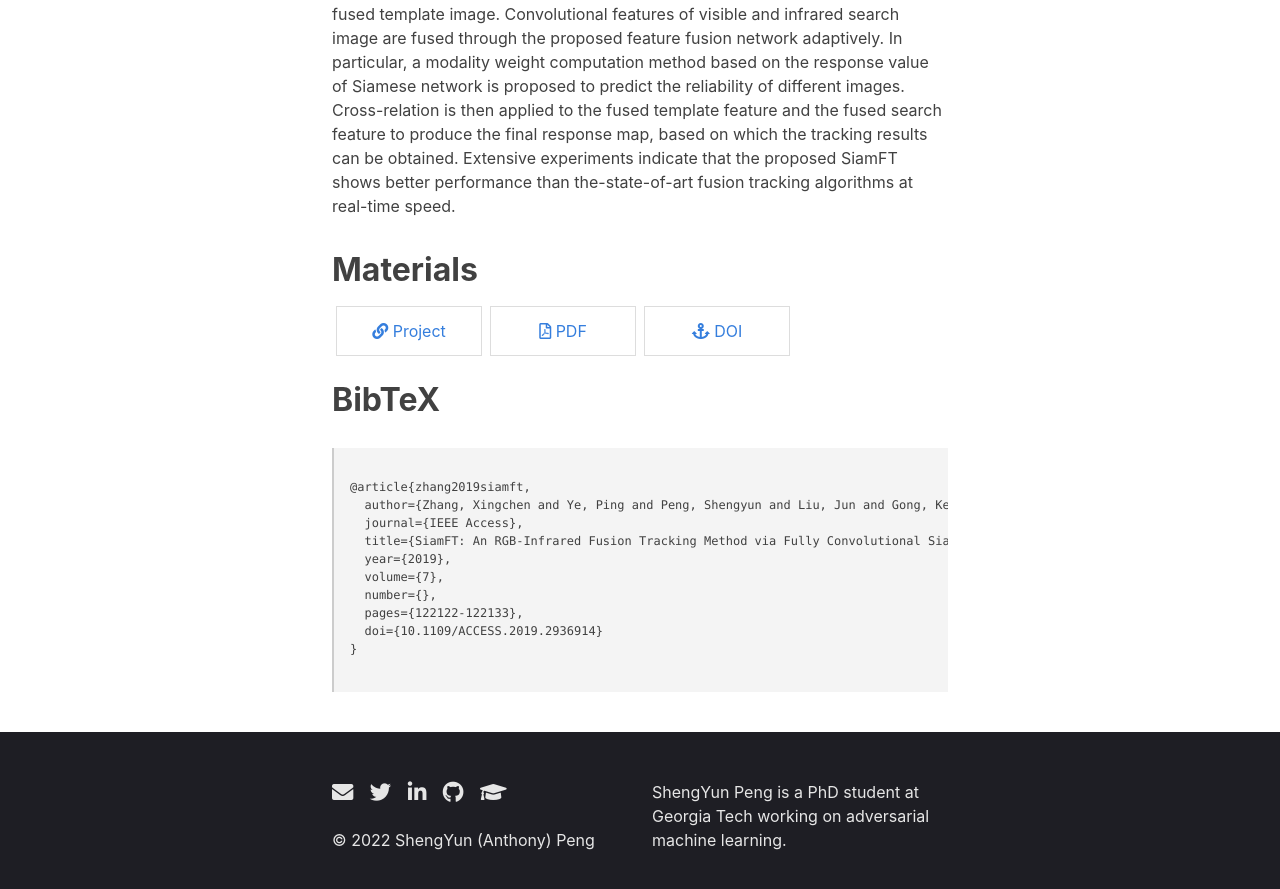
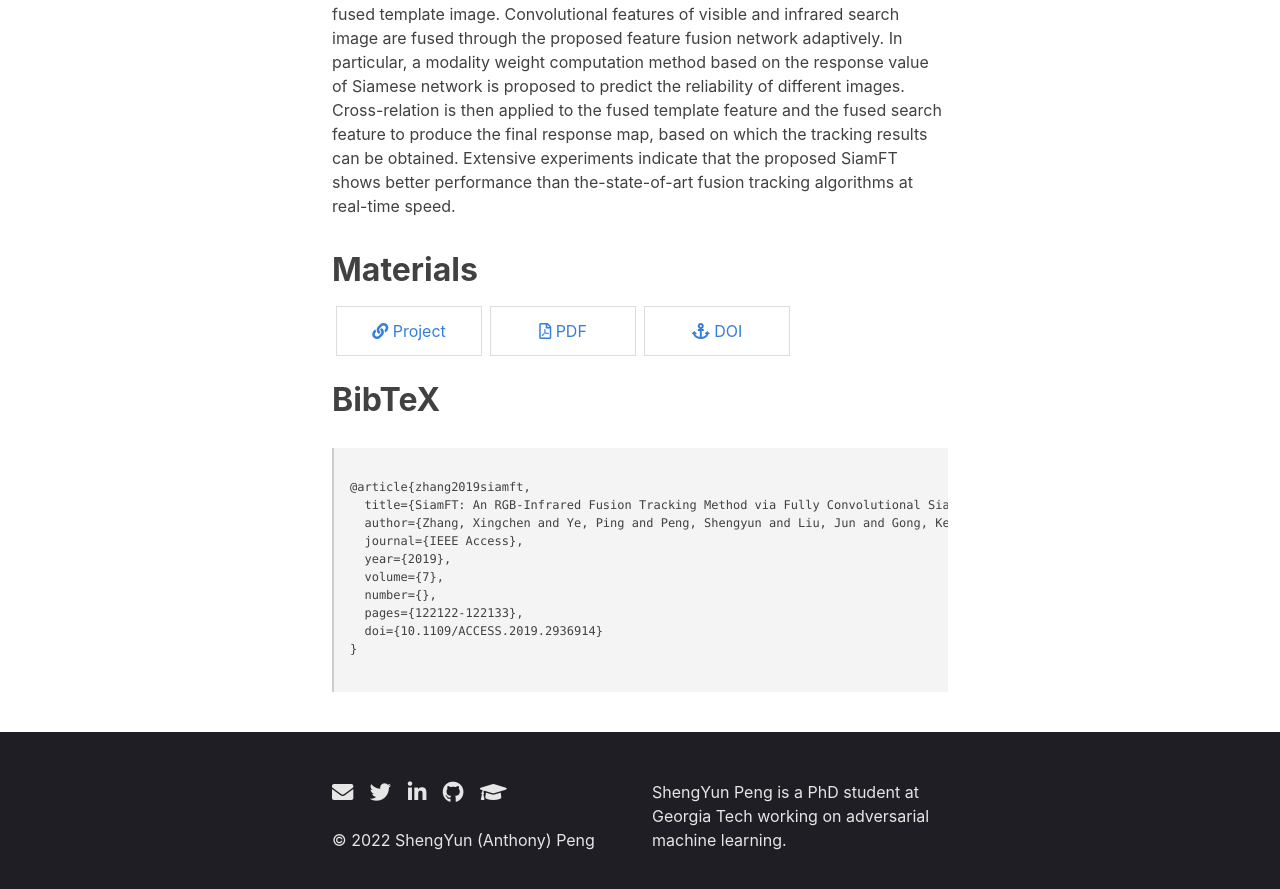
Before and after one commit to nemathahmed/temp_site2, a Jekyll site: the page built from _posts/papers/2019-08-22-SiamFT.md, in a window 1280 px wide and 900 px high, scrolled down 1391 px. Shown: the top 889 px of the window. Built offline with Jekyll 4.4.1, drawn with Linux system fonts in a browser that asks for light colours; nearby versions of some CDN libraries; some web fonts are replaced.

Commit message:
update bibtex

```diff
--- a/_posts/papers/2019-08-22-SiamFT.md
+++ b/_posts/papers/2019-08-22-SiamFT.md
@@ -28,9 +28,9 @@ doi: "10.1109/ACCESS.2019.2936914"
 bibtex: |-
 
   @article{zhang2019siamft,
+    title={SiamFT: An RGB-Infrared Fusion Tracking Method via Fully Convolutional Siamese Networks},
     author={Zhang, Xingchen and Ye, Ping and Peng, Shengyun and Liu, Jun and Gong, Ke and Xiao, Gang},
     journal={IEEE Access},
-    title={SiamFT: An RGB-Infrared Fusion Tracking Method via Fully Convolutional Siamese Networks},
     year={2019},
     volume={7},
     number={},
```
